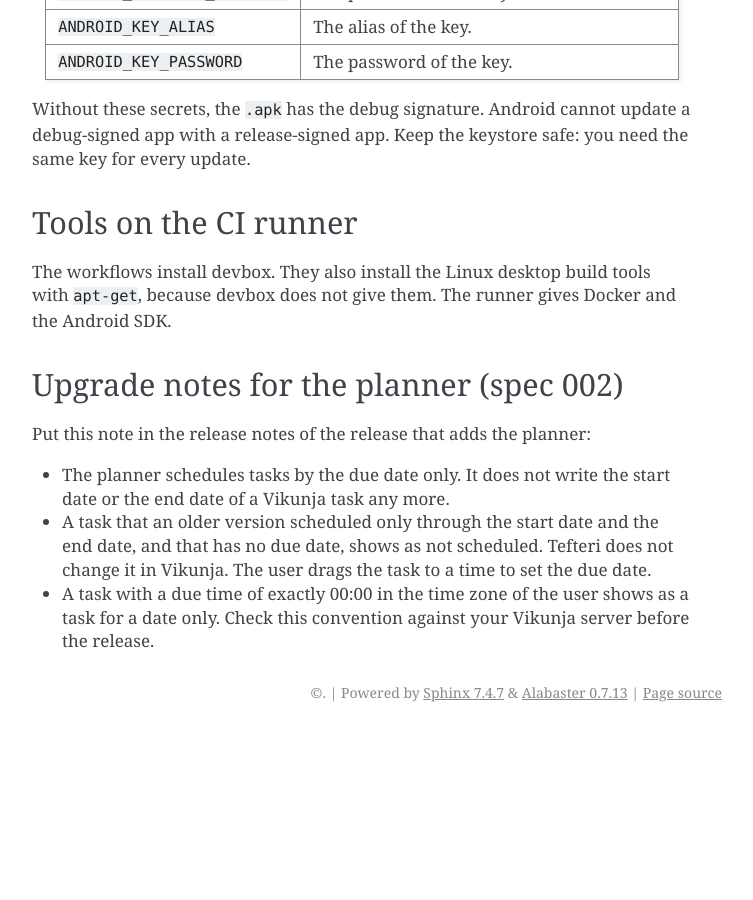
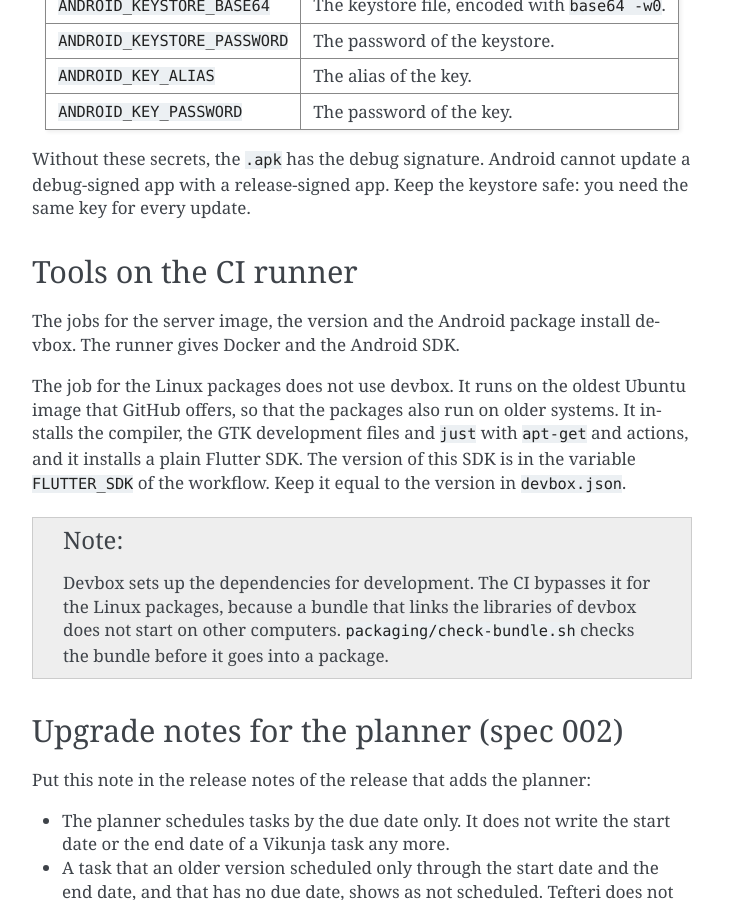
Before and after one commit to bergercookie/tefteri, a Sphinx documentation site: the page built from docs/developer/releases.md, in a window 1280 px wide and 900 px high, scrolled down 1894 px. Shown: the whole window, without its empty margins (388-1141 px from the left). Built offline with Sphinx 7.4.7, drawn with Linux system fonts in a browser that asks for light colours; before the commit the page ends 2626 px from its top, so only the background shows below that; some of the changed text lies outside the part shown.

Commit message:
Fix the Linux packages: build without devbox, add the desktop entry
The .deb and the AppImage were built with the Flutter of devbox, which
links the GTK of the nix store. On other computers the program stopped
with No provider of eglGetPlatformDisplayEXT. The workflows now build
the Linux packages in a job without devbox (system compiler and GTK, a
plain Flutter SDK, on the oldest runner image), and the Android package
in its own job. check-bundle.sh stops a bundle that links /nix/store.

Name the desktop entry after the application ID, add StartupWMClass and
keywords, install the icon in two sizes, and refresh the desktop and
icon caches in postinst and postrm. Depend on libegl1, libgl1 too.
Add an admonition to the developer docs about devbox.

````diff
--- a/docs/developer/releases.md
+++ b/docs/developer/releases.md
@@ -13,7 +13,8 @@ The workflow `release.yml` starts. It does these steps:
 
 - `just release::image` builds the server image and pushes it to
   `ghcr.io/bergercookie/tefteri` with the tags `1.4.0` and `latest`.
-- `just release::clients` builds the `.deb` package, the AppImage and the `.apk` into `dist/`.
+- `just release::clients-linux` builds the `.deb` package and the AppImage into `dist/`.
+  `just release::clients-android` builds the `.apk`. The two recipes run in separate jobs.
 - `just release::publish` creates the GitHub release `v1.4.0` with the three packages.
 
 ## Nightly builds
@@ -23,7 +24,8 @@ already has the current commit. Otherwise it does these steps:
 
 - `just release::nightly-versions` computes the version.
 - `just release::nightly-image` pushes the image with the tags `nightly` and the version.
-- `just release::nightly-clients` builds the packages.
+- `just release::nightly-clients-linux` and `just release::nightly-clients-android` build the
+  packages, in separate jobs.
 - `just release::nightly-publish` publishes them as two pre-releases on GitHub: one named
   `nightly-<version>` that stays, and `nightly`, which it replaces. The update check of the app
   reads `nightly`, so it always holds the newest build.
@@ -70,8 +72,20 @@ app with a release-signed app. Keep the keystore safe: you need the same key for
 
 ## Tools on the CI runner
 
-The workflows install devbox. They also install the Linux desktop build tools with `apt-get`,
-because devbox does not give them. The runner gives Docker and the Android SDK.
+The jobs for the server image, the version and the Android package install devbox. The runner
+gives Docker and the Android SDK.
+
+The job for the Linux packages does not use devbox. It runs on the oldest Ubuntu image that
+GitHub offers, so that the packages also run on older systems. It installs the compiler, the
+GTK development files and `just` with `apt-get` and actions, and it installs a plain Flutter SDK.
+The version of this SDK is in the variable `FLUTTER_SDK` of the workflow. Keep it equal to the
+version in `devbox.json`.
+
+```{note}
+Devbox sets up the dependencies for development. The CI bypasses it for the Linux packages,
+because a bundle that links the libraries of devbox does not start on other computers.
+`packaging/check-bundle.sh` checks the bundle before it goes into a package.
+```
 
 ## Upgrade notes for the planner (spec 002)
 
````
Also changed, not shown: docs/developer/setup.md (+12 -0 lines), 8 other files.
